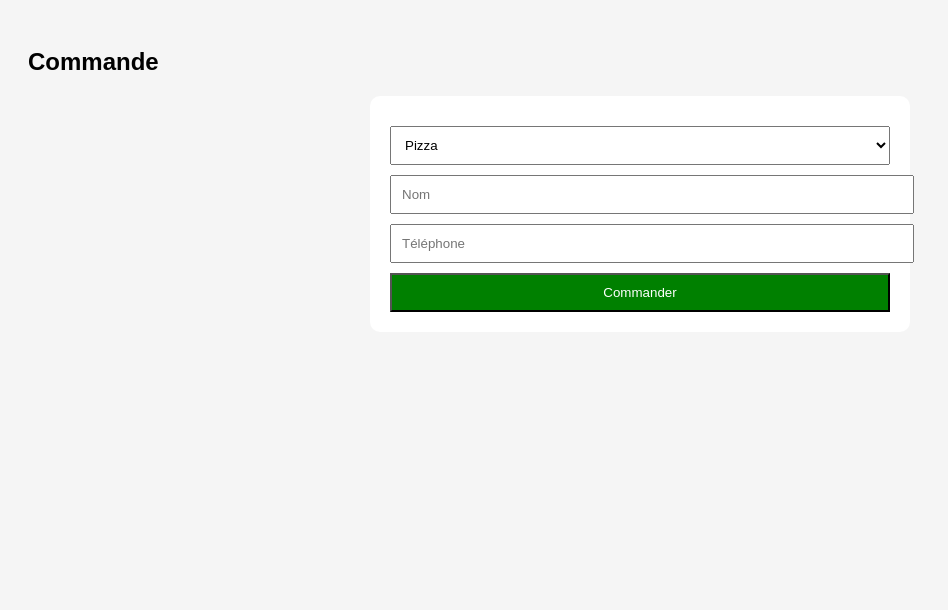
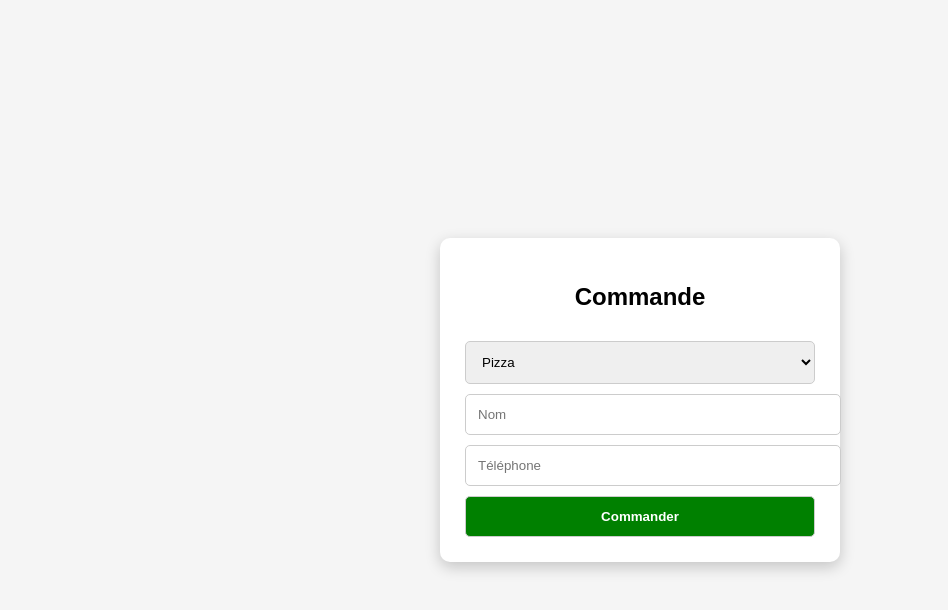
Before and after one commit to akliabbas/mvp-restaurant, a plain HTML site: page index.html in a window 1280 px wide. Shown: the whole page, without its empty margins (0-948 px from the left). Drawn offline with Linux system fonts and the light colour scheme.

Commit message:
Update index.html

```diff
--- a/index.html
+++ b/index.html
@@ -2,21 +2,53 @@
 <html lang="fr">
 <head>
   <meta charset="UTF-8">
-  <title>MVP - Commande de repas</title>
+  <title>MVP Commande</title>
 
   <style>
-    body { font-family: Arial; background: #f5f5f5; padding: 20px; }
-    .container { max-width: 500px; margin: auto; background: white; padding: 20px; border-radius: 10px; }
-    input, select, button { width: 100%; padding: 10px; margin-top: 10px; }
-    button { background: green; color: white; }
+    body {
+      font-family: Arial;
+      background: #f5f5f5;
+      margin: 0;
+      height: 100vh;
+      display: flex;
+      justify-content: center;
+      align-items: center;
+    }
+
+    .container {
+      width: 350px;
+      background: white;
+      padding: 25px;
+      border-radius: 10px;
+      box-shadow: 0 5px 15px rgba(0,0,0,0.2);
+    }
+
+    h2 {
+      text-align: center;
+    }
+
+    input, select, button {
+      width: 100%;
+      padding: 12px;
+      margin-top: 10px;
+      border-radius: 5px;
+      border: 1px solid #ccc;
+    }
+
+    button {
+      background: green;
+      color: white;
+      font-weight: bold;
+      cursor: pointer;
+    }
   </style>
 </head>
 
 <body>
 
-<h2>Commande</h2>
+<div class="container">
+  <h2>Commande</h2>
 
-<div class="container">
   <select id="plat">
     <option>Pizza</option>
     <option>Burger</option>
@@ -29,7 +61,7 @@
   <button id="btn">Commander</button>
 </div>
 
-<!-- 🔴 NE TOUCHE PAS CETTE PARTIE -->
+<!-- FIREBASE + JS -->
 <script type="module">
 
 import { initializeApp } from "https://www.gstatic.com/firebasejs/10.7.1/firebase-app.js";
@@ -44,14 +76,14 @@ const firebaseConfig = {
 const app = initializeApp(firebaseConfig);
 const db = getFirestore(app);
 
-// 👉 bouton
 document.getElementById("btn").addEventListener("click", async () => {
 
   const nom = document.getElementById("nom").value;
   const tel = document.getElementById("telephone").value;
+  const plat = document.getElementById("plat").value;
 
   if (!nom || !tel) {
-    alert("Remplir les champs");
+    alert("Remplir les champs !");
     return;
   }
 
@@ -59,10 +91,12 @@ document.getElementById("btn").addEventListener("click", async () => {
     await addDoc(collection(db, "commandes"), {
       nom: nom,
       telephone: tel,
+      plat: plat,
       date: new Date()
     });
 
-    alert("OK enregistré !");
+    alert("Commande enregistrée !");
+
   } catch (e) {
     alert("Erreur Firebase");
     console.log(e);
```
